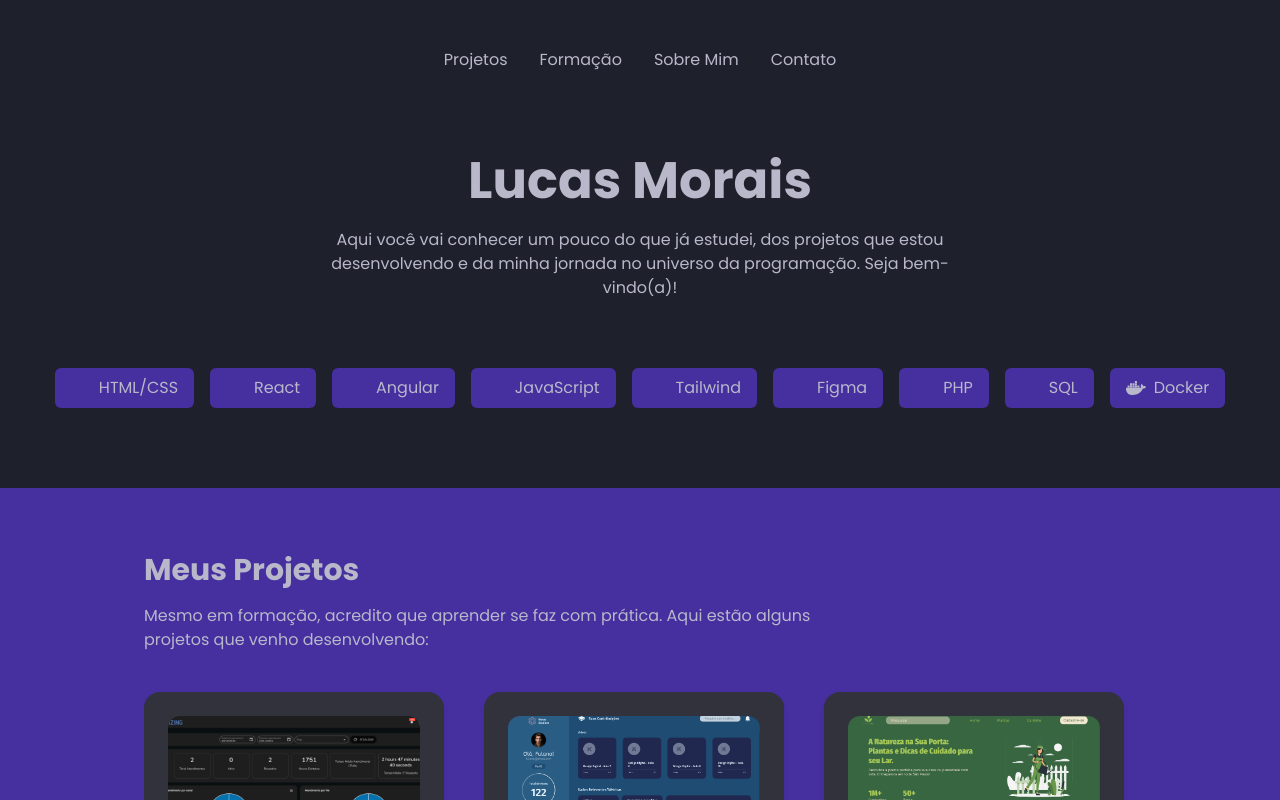
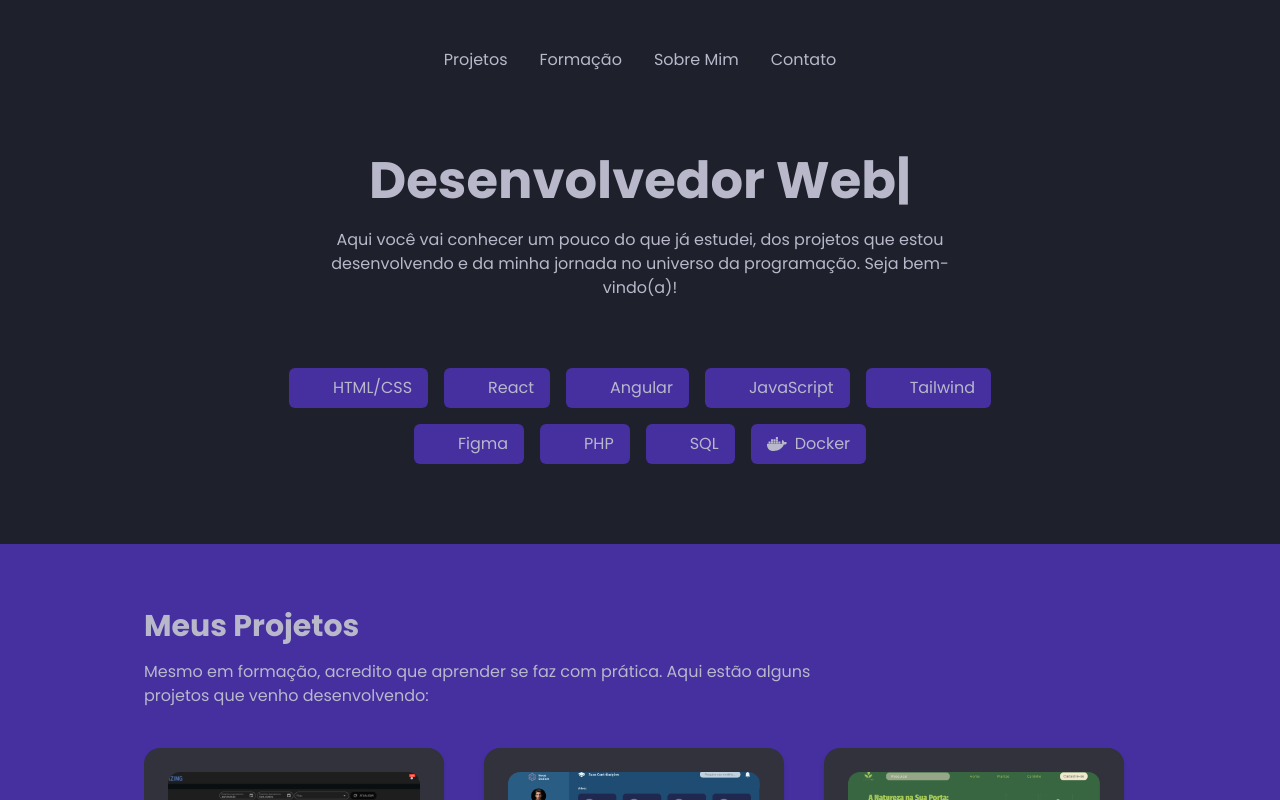
Before and after one commit to standbytheboy/portfolio, a React (Vite) app: page / in a window 1280 px wide. Shown: the top 800 px of the page. Built offline with nearby package versions, Linux system fonts and the light colour scheme; some icons are missing.

Commit message:
adding animation on h1 and enhancing visualization on hero tags

```diff
--- a/package.json
+++ b/package.json
@@ -16,6 +16,7 @@
     "react": "^19.1.0",
     "react-dom": "^19.1.0",
     "react-icons": "^5.5.0",
+    "react-type-animation": "^3.2.0",
     "tailwindcss": "^4.1.7"
   },
   "devDependencies": {
--- a/src/components/AboutMe.jsx
+++ b/src/components/AboutMe.jsx
@@ -25,7 +25,8 @@ const AboutMe = () => {
               <li>Bootstrap: pra acelerar layouts com responsividade.</li>
               <li>Tailwind CSS: estilos com produtividade.</li>
               <li>React: componentização e interfaces modernas.</li>
-              <li>PHP e MySQL: estudando backend com foco prático.</li>
+              <li>PHP, C# e MySQL: estudando backend com foco prático.</li>
+              <li>Docker: usando conteinerização para fazer deploy de aplicações.</li>
             </ul>
           </div>
 
--- a/src/components/Hero.jsx
+++ b/src/components/Hero.jsx
@@ -1,17 +1,27 @@
-import { AngularFill, CssFill, FigmaFill, HtmlFill, JavascriptFill, PhpFill, PostgresqlFill, ReactFill } from 'akar-icons';
-import { motion } from 'framer-motion';
-import { FaDocker } from 'react-icons/fa';
+import {
+  AngularFill,
+  CssFill,
+  FigmaFill,
+  HtmlFill,
+  JavascriptFill,
+  PhpFill,
+  PostgresqlFill,
+  ReactFill,
+} from "akar-icons";
+import { motion } from "framer-motion";
+import { FaDocker } from "react-icons/fa";
+import { TypeAnimation } from 'react-type-animation';
 
 const technologies = [
-  { name: 'HTML/CSS', icon: <HtmlFill size={20} /> },
-  { name: 'React', icon: <ReactFill size={20} /> },
-  { name: 'Angular', icon: <AngularFill size={20} /> },
-  { name: 'JavaScript', icon: <JavascriptFill size={20} /> },
-  { name: 'Tailwind', icon: <CssFill size={20} /> },
-  { name: 'Figma', icon: <FigmaFill size={20} /> },
-  { name: 'PHP', icon: <PhpFill size={20} /> },
-  { name: 'SQL', icon: <PostgresqlFill size={20} /> },
-  { name: 'Docker', icon: <FaDocker size={20} /> }
+  { name: "HTML/CSS", icon: <HtmlFill size={20} /> },
+  { name: "React", icon: <ReactFill size={20} /> },
+  { name: "Angular", icon: <AngularFill size={20} /> },
+  { name: "JavaScript", icon: <JavascriptFill size={20} /> },
+  { name: "Tailwind", icon: <CssFill size={20} /> },
+  { name: "Figma", icon: <FigmaFill size={20} /> },
+  { name: "PHP", icon: <PhpFill size={20} /> },
+  { name: "SQL", icon: <PostgresqlFill size={20} /> },
+  { name: "Docker", icon: <FaDocker size={20} /> },
 ];
 
 const containerVariants = {
@@ -38,9 +48,21 @@ const Hero = () => {
         initial="hidden"
         animate="visible"
       >
-        <motion.h1 variants={itemVariants} className="font-bold text-4xl sm:text-5xl lg:text-6xl">
-          Lucas Morais
-        </motion.h1>
+        <motion.div variants={itemVariants}>
+          <TypeAnimation
+            sequence={[
+              "Lucas Morais",
+              3000,
+              "", // Apaga
+              "Desenvolvedor Web",
+              2000,
+            ]}
+            wrapper="h1"
+            cursor={true}
+            repeat={Infinity}
+            className="font-bold text-4xl sm:text-5xl lg:text-6xl"
+          />
+        </motion.div>
 
         <motion.p variants={itemVariants} className="max-w-2xl mb-12">
           Aqui você vai conhecer um pouco do que já estudei, dos projetos que
@@ -48,7 +70,10 @@ const Hero = () => {
           Seja bem-vindo(a)!
         </motion.p>
 
-        <motion.ul variants={containerVariants} className="flex flex-wrap justify-center gap-3 sm:gap-4">
+        <motion.ul
+          variants={containerVariants}
+          className="flex flex-wrap justify-center gap-3 sm:gap-4 max-w-[45rem]"
+        >
           {technologies.map((tech) => (
             <motion.li
               key={tech.name}
@@ -63,6 +88,6 @@ const Hero = () => {
       </motion.div>
     </main>
   );
-}
+};
 
 export default Hero;
```
Also changed, not shown: 1 other file (tests, documents, lock files or other folders).
